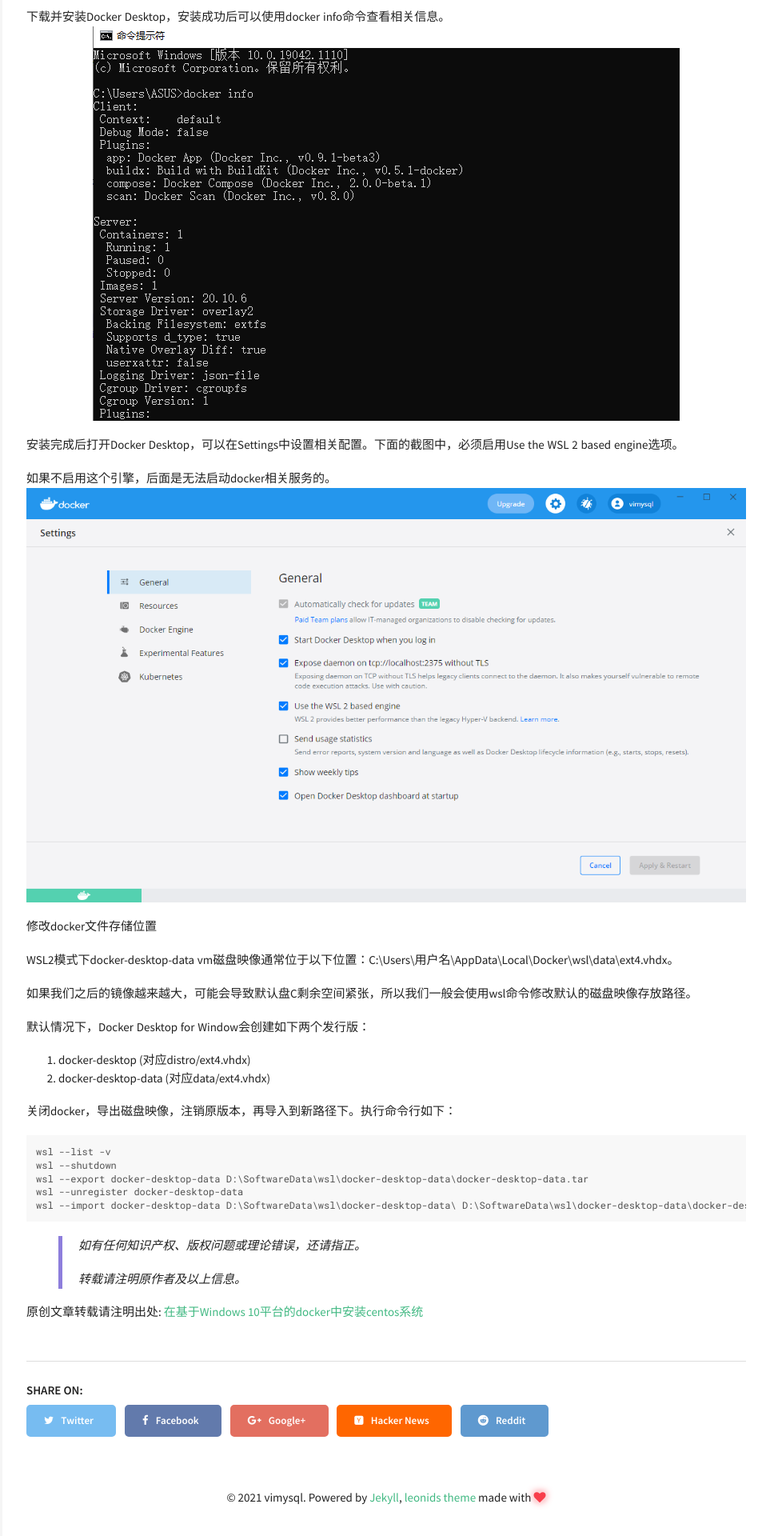
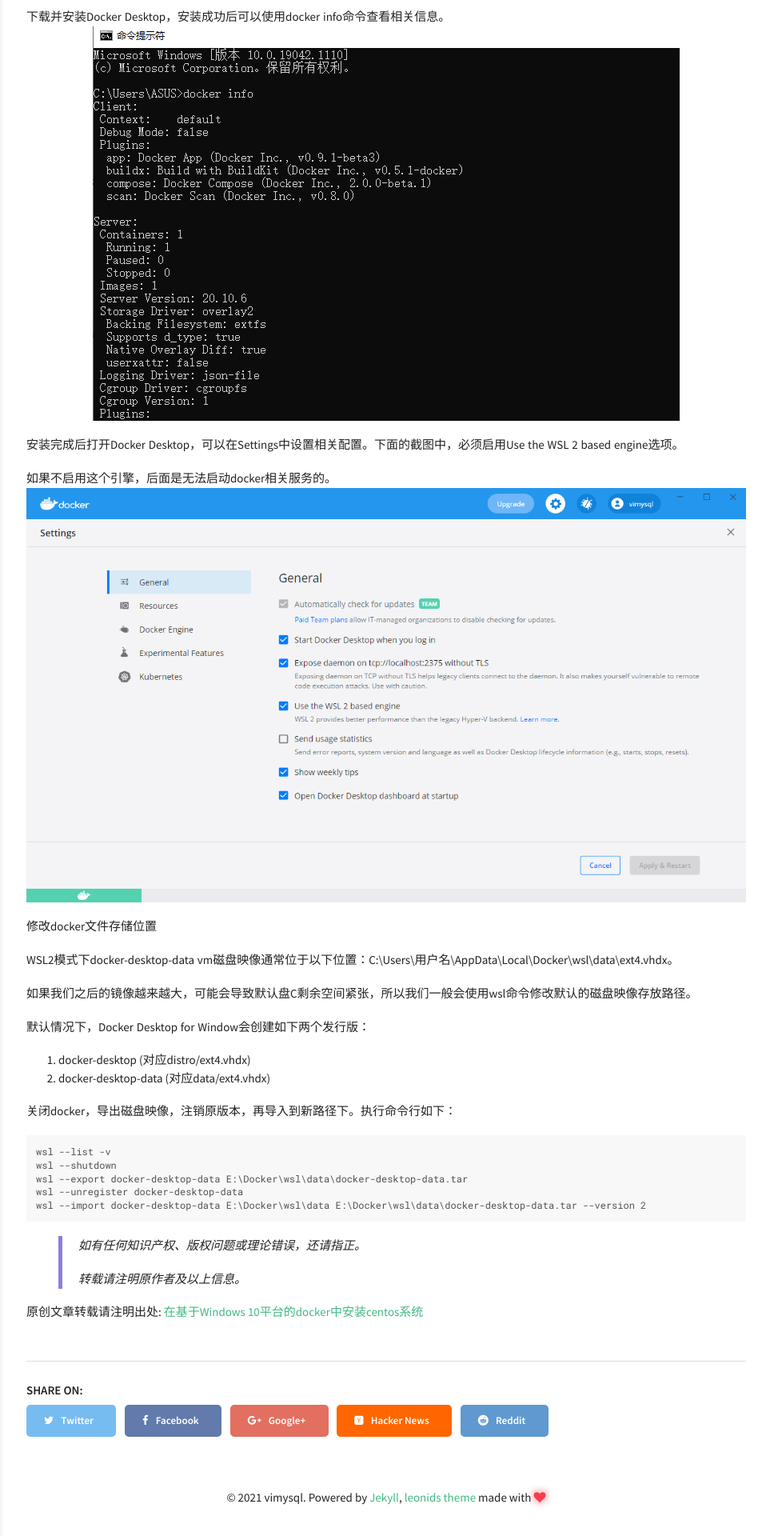
Before and after one commit to vimysql/vimysql.github.io, a Jekyll site: the page built from _posts/2021-08-07-docker-wsl2-1.md, in a window 1280 px wide. Shown: the part 2877-4797 px from the top of the page at 80% size, without its empty margins (317-1280 px from the left). Built offline with Jekyll 4.4.1, drawn with Linux system fonts in a browser that asks for light colours.

Commit message:
Update 2021-08-07-docker-wsl2-1.md

````diff
--- a/_posts/2021-08-07-docker-wsl2-1.md
+++ b/_posts/2021-08-07-docker-wsl2-1.md
@@ -132,9 +132,9 @@ WSL2模式下docker-desktop-data vm磁盘映像通常位于以下位置：C:\Use
 ```
 wsl --list -v
 wsl --shutdown
-wsl --export docker-desktop-data D:\SoftwareData\wsl\docker-desktop-data\docker-desktop-data.tar
+wsl --export docker-desktop-data E:\Docker\wsl\data\docker-desktop-data.tar
 wsl --unregister docker-desktop-data
-wsl --import docker-desktop-data D:\SoftwareData\wsl\docker-desktop-data\ D:\SoftwareData\wsl\docker-desktop-data\docker-desktop-data.tar --version 2
+wsl --import docker-desktop-data E:\Docker\wsl\data E:\Docker\wsl\data\docker-desktop-data.tar --version 2
 ```
 
 > 如有任何知识产权、版权问题或理论错误，还请指正。
````
